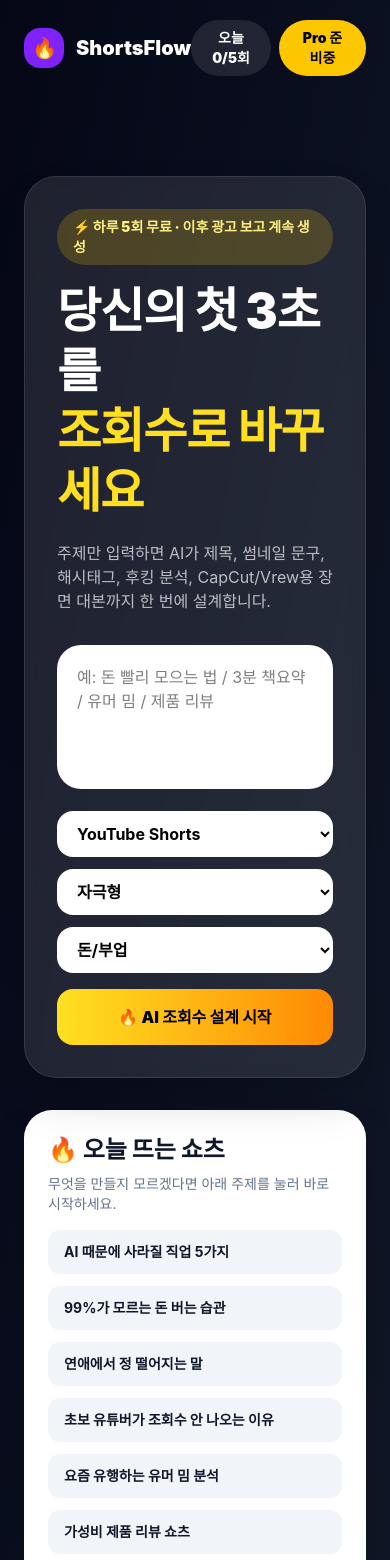
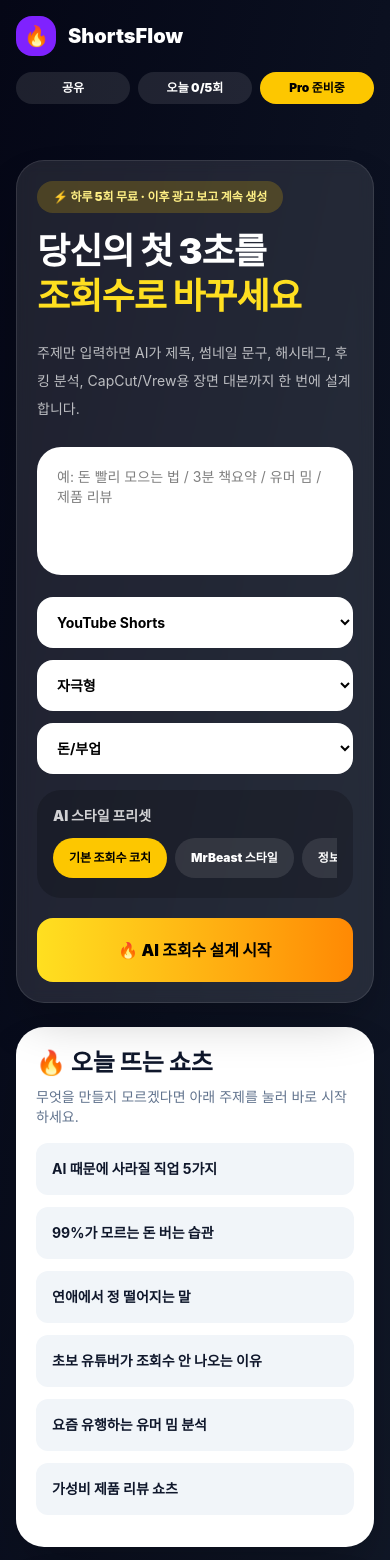
Before and after one commit to dlskfka-ux/shortsflow, a Next.js app: page / in a window 390 px wide. Shown: the top 1560 px of the page. Built offline with nearby package versions, Linux system fonts and the light colour scheme.

Commit message:
optimize mobile ui

```diff
--- a/app/page.tsx
+++ b/app/page.tsx
@@ -5,12 +5,23 @@ import { useEffect, useMemo, useState } from "react";
 const FREE_LIMIT = 5;
 const HISTORY_KEY = "shortsflow_history";
 
+const PRESETS = [
+  "기본 조회수 코치",
+  "MrBeast 스타일",
+  "정보형 스타일",
+  "돈/부업 스타일",
+  "밈/유머 스타일",
+  "책요약 스타일",
+  "영화리뷰 스타일",
+];
+
 type HistoryItem = {
   id: string;
   topic: string;
   category: string;
   platform: string;
   style: string;
+  preset: string;
   result: string;
   createdAt: string;
 };
@@ -43,6 +54,7 @@ export default function HomePage() {
   const [platform, setPlatform] = useState("YouTube Shorts");
   const [style, setStyle] = useState("자극형");
   const [category, setCategory] = useState("돈/부업");
+  const [preset, setPreset] = useState("기본 조회수 코치");
   const [loading, setLoading] = useState(false);
   const [result, setResult] = useState("");
   const [showAdModal, setShowAdModal] = useState(false);
@@ -72,7 +84,6 @@ export default function HomePage() {
       thumbnails: extractSection(result, "썸네일 문구"),
       hashtags: extractSection(result, "해시태그"),
       sceneScript: extractSection(result, "CapCut/Vrew용 장면 대본"),
-      script: extractSection(result, "쇼츠 대본"),
     };
   }, [result]);
 
@@ -94,6 +105,7 @@ export default function HomePage() {
       category,
       platform,
       style,
+      preset,
       result: newResult,
       createdAt: new Date().toLocaleString("ko-KR"),
     };
@@ -108,6 +120,7 @@ export default function HomePage() {
     setCategory(item.category);
     setPlatform(item.platform);
     setStyle(item.style);
+    setPreset(item.preset || "기본 조회수 코치");
     setResult(item.result);
     window.scrollTo({ top: 0, behavior: "smooth" });
   }
@@ -155,6 +168,7 @@ export default function HomePage() {
           platform,
           style,
           category,
+          preset,
         }),
       });
 
@@ -167,7 +181,7 @@ export default function HomePage() {
       setResult(data.result);
       increaseUsage();
       saveHistory(data.result);
-    } catch (error) {
+    } catch {
       alert("AI 생성 중 오류가 발생했습니다.");
     } finally {
       setLoading(false);
@@ -180,9 +194,43 @@ export default function HomePage() {
     alert("복사되었습니다.");
   }
 
+  async function shareSite() {
+    const url = window.location.href;
+    const shareText = `🔥 ShortsFlow\nAI가 쇼츠 제목, 썸네일 문구, 해시태그, 장면 대본까지 만들어주는 무료 툴\n\n${url}`;
+
+    if (navigator.share) {
+      await navigator.share({
+        title: "ShortsFlow",
+        text: shareText,
+        url,
+      });
+      return;
+    }
+
+    await navigator.clipboard.writeText(shareText);
+    alert("공유 문구와 링크가 복사되었습니다.");
+  }
+
+  async function shareResult() {
+    const url = window.location.href;
+    const shareText = `🔥 ShortsFlow로 만든 쇼츠 아이디어\n\n주제: ${topic}\n프리셋: ${preset}\n바이럴 점수: ${parsed.score}/100\n\n${parsed.titles || ""}\n\n${url}`;
+
+    if (navigator.share) {
+      await navigator.share({
+        title: "ShortsFlow 결과",
+        text: shareText,
+        url,
+      });
+      return;
+    }
+
+    await navigator.clipboard.writeText(shareText);
+    alert("공유용 결과가 복사되었습니다.");
+  }
+
   return (
     <main className="min-h-screen bg-gradient-to-br from-[#050716] via-[#0b1020] to-[#111827] text-white">
-      <header className="flex items-center justify-between px-6 py-5">
+      <header className="flex flex-col gap-4 px-4 py-4 sm:flex-row sm:items-center sm:justify-between sm:px-6 sm:py-5">
         <div className="flex items-center gap-3 text-xl font-black">
           <span className="grid h-10 w-10 place-items-center rounded-2xl bg-violet-600">
             🔥
@@ -190,33 +238,40 @@ export default function HomePage() {
           ShortsFlow
         </div>
 
-        <div className="flex gap-2">
-          <button className="rounded-full bg-white/10 px-4 py-2 text-sm font-black">
+        <div className="grid grid-cols-3 gap-2 sm:flex">
+          <button
+            onClick={shareSite}
+            className="rounded-full bg-white/10 px-3 py-2 text-xs font-black sm:px-4 sm:text-sm"
+          >
+            공유
+          </button>
+
+          <button className="rounded-full bg-white/10 px-3 py-2 text-xs font-black sm:px-4 sm:text-sm">
             오늘 {usageCount}/{FREE_LIMIT}회
           </button>
 
           <button
             onClick={() => setShowProModal(true)}
-            className="rounded-full bg-yellow-400 px-5 py-2 text-sm font-black text-black"
+            className="rounded-full bg-yellow-400 px-3 py-2 text-xs font-black text-black sm:px-5 sm:text-sm"
           >
             Pro 준비중
           </button>
         </div>
       </header>
 
-      <section className="mx-auto grid max-w-6xl grid-cols-1 gap-8 px-6 py-20 lg:grid-cols-[1.1fr_0.9fr]">
-        <div className="rounded-[32px] border border-white/10 bg-white/10 p-8 shadow-2xl backdrop-blur">
-          <div className="mb-4 inline-flex rounded-full bg-yellow-400/20 px-4 py-2 text-sm font-black text-yellow-200">
+      <section className="mx-auto grid max-w-6xl grid-cols-1 gap-6 px-4 py-10 sm:px-6 sm:py-16 lg:grid-cols-[1.1fr_0.9fr] lg:py-20">
+        <div className="rounded-[28px] border border-white/10 bg-white/10 p-5 shadow-2xl backdrop-blur sm:rounded-[32px] sm:p-8">
+          <div className="mb-4 inline-flex rounded-full bg-yellow-400/20 px-4 py-2 text-xs font-black text-yellow-200 sm:text-sm">
             ⚡ 하루 5회 무료 · 이후 광고 보고 계속 생성
           </div>
 
-          <h1 className="mb-5 text-5xl font-black leading-tight tracking-tight md:text-6xl">
+          <h1 className="mb-5 text-4xl font-black leading-tight tracking-tight sm:text-5xl md:text-6xl">
             당신의 첫 3초를
             <br />
             <span className="text-yellow-300">조회수로 바꾸세요</span>
           </h1>
 
-          <p className="mb-8 text-white/70">
+          <p className="mb-6 text-sm leading-7 text-white/70 sm:mb-8 sm:text-base">
             주제만 입력하면 AI가 제목, 썸네일 문구, 해시태그, 후킹 분석,
             CapCut/Vrew용 장면 대본까지 한 번에 설계합니다.
           </p>
@@ -225,14 +280,14 @@ export default function HomePage() {
             value={topic}
             onChange={(e) => setTopic(e.target.value)}
             placeholder="예: 돈 빨리 모으는 법 / 3분 책요약 / 유머 밈 / 제품 리뷰"
-            className="mb-4 h-36 w-full resize-none rounded-3xl bg-white p-5 text-black outline-none"
+            className="mb-4 h-32 w-full resize-none rounded-3xl bg-white p-5 text-sm text-black outline-none sm:h-36 sm:text-base"
           />
 
-          <div className="mb-4 grid grid-cols-1 gap-3 md:grid-cols-3">
+          <div className="mb-4 grid grid-cols-1 gap-3 sm:grid-cols-3">
             <select
               value={platform}
               onChange={(e) => setPlatform(e.target.value)}
-              className="rounded-2xl bg-white px-4 py-3 font-bold text-black outline-none"
+              className="rounded-2xl bg-white px-4 py-4 text-sm font-bold text-black outline-none sm:py-3"
             >
               <option>YouTube Shorts</option>
               <option>Instagram Reels</option>
@@ -242,7 +297,7 @@ export default function HomePage() {
             <select
               value={style}
               onChange={(e) => setStyle(e.target.value)}
-              className="rounded-2xl bg-white px-4 py-3 font-bold text-black outline-none"
+              className="rounded-2xl bg-white px-4 py-4 text-sm font-bold text-black outline-none sm:py-3"
             >
               <option>자극형</option>
               <option>정보형</option>
@@ -254,7 +309,7 @@ export default function HomePage() {
             <select
               value={category}
               onChange={(e) => setCategory(e.target.value)}
-              className="rounded-2xl bg-white px-4 py-3 font-bold text-black outline-none"
+              className="rounded-2xl bg-white px-4 py-4 text-sm font-bold text-black outline-none sm:py-3"
             >
               <option>돈/부업</option>
               <option>연애/심리</option>
@@ -266,17 +321,39 @@ export default function HomePage() {
             </select>
           </div>
 
+          <div className="mb-5 rounded-3xl bg-black/20 p-4">
+            <div className="mb-3 text-sm font-black text-white/80">
+              AI 스타일 프리셋
+            </div>
+
+            <div className="flex gap-2 overflow-x-auto pb-1 sm:flex-wrap sm:overflow-visible">
+              {PRESETS.map((item) => (
+                <button
+                  key={item}
+                  onClick={() => setPreset(item)}
+                  className={
+                    preset === item
+                      ? "shrink-0 rounded-full bg-yellow-400 px-4 py-3 text-xs font-black text-black sm:py-2 sm:text-sm"
+                      : "shrink-0 rounded-full bg-white/10 px-4 py-3 text-xs font-black text-white hover:bg-white/20 sm:py-2 sm:text-sm"
+                  }
+                >
+                  {item}
+                </button>
+              ))}
+            </div>
+          </div>
+
           <button
             onClick={handleGenerateClick}
             disabled={loading}
-            className="w-full rounded-2xl bg-gradient-to-r from-yellow-300 to-orange-400 py-4 font-black text-black transition hover:scale-[1.01] disabled:opacity-50"
+            className="w-full rounded-2xl bg-gradient-to-r from-yellow-300 to-orange-400 py-5 text-base font-black text-black transition hover:scale-[1.01] disabled:opacity-50 sm:py-4"
           >
             {loading ? "AI가 조회수 구조를 분석 중..." : "🔥 AI 조회수 설계 시작"}
           </button>
         </div>
 
         <aside className="space-y-5">
-          <div className="rounded-[28px] bg-white p-6 text-slate-900 shadow-2xl">
+          <div className="rounded-[28px] bg-white p-5 text-slate-900 shadow-2xl sm:p-6">
             <h2 className="mb-2 text-2xl font-black">🔥 오늘 뜨는 쇼츠</h2>
 
             <p className="mb-4 text-sm text-slate-500">
@@ -294,14 +371,14 @@ export default function HomePage() {
               <button
                 key={item}
                 onClick={() => setTopic(item)}
-                className="mb-3 w-full rounded-xl bg-slate-100 px-4 py-3 text-left text-sm font-bold hover:bg-slate-200"
+                className="mb-3 w-full rounded-xl bg-slate-100 px-4 py-4 text-left text-sm font-bold hover:bg-slate-200 sm:py-3"
               >
                 {item}
               </button>
             ))}
           </div>
 
-          <div className="rounded-[28px] bg-white p-6 text-slate-900 shadow-2xl">
+          <div className="rounded-[28px] bg-white p-5 text-slate-900 shadow-2xl sm:p-6">
             <div className="mb-4 flex items-center justify-between gap-3">
               <h2 className="text-xl font-black">최근 생성 기록</h2>
 
@@ -332,7 +409,11 @@ export default function HomePage() {
                     </div>
 
                     <div className="text-xs font-bold text-slate-500">
-                      {item.category} · {getScoreFromResult(item.result)}점 ·{" "}
+                      {item.category} · {item.preset} ·{" "}
+                      {getScoreFromResult(item.result)}점
+                    </div>
+
+                    <div className="mt-1 text-xs font-bold text-slate-400">
                       {item.createdAt}
                     </div>
                   </button>
@@ -344,26 +425,28 @@ export default function HomePage() {
       </section>
 
       {loading && (
-        <section className="mx-auto max-w-6xl px-6 pb-10">
-          <div className="rounded-[32px] border border-yellow-400/20 bg-yellow-400/10 p-8 shadow-2xl">
+        <section className="mx-auto max-w-6xl px-4 pb-10 sm:px-6">
+          <div className="rounded-[28px] border border-yellow-400/20 bg-yellow-400/10 p-5 shadow-2xl sm:rounded-[32px] sm:p-8">
             <div className="mb-3 flex items-center gap-3">
               <div className="h-4 w-4 animate-pulse rounded-full bg-yellow-300" />
 
-              <h2 className="text-2xl font-black text-yellow-200">
+              <h2 className="text-xl font-black text-yellow-200 sm:text-2xl">
                 AI가 조회수 구조 분석 중...
               </h2>
             </div>
 
             <p className="text-sm font-bold text-yellow-100/80">
-              제목, 썸네일, 해시태그, 후킹, 장면별 대본 구조를 분석하고 있습니다.
+              선택한 프리셋에 맞춰 제목, 썸네일, 해시태그, 장면별 대본을 설계하고 있습니다.
             </p>
           </div>
         </section>
       )}
 
       {result && (
-        <section className="mx-auto max-w-6xl px-6 pb-24">
-          <div className="mb-5 rounded-[32px] bg-gradient-to-r from-yellow-300 to-orange-400 p-6 text-slate-950 shadow-2xl">
+        <section className="mx-auto max-w-6xl px-4 pb-20 sm:px-6 sm:pb-24">
+          <div className="mb-5 rounded-[28px] bg-gradient-to-r from-yellow-300 to-orange-400 p-5 text-slate-950 shadow-2xl sm:rounded-[32px] sm:p-6">
+            <div className="flex flex-col gap-4 md:flex-row md:items-center md:justify-between">
+              <div>
                 <p className="text-sm font-black opacity-70">VIRAL SCORE</p>
                 <h2 className="text-5xl font-black">{parsed.score} / 100</h2>
 
@@ -371,6 +454,15 @@ export default function HomePage() {
                   AI가 후킹, 댓글 유도, 리텐션 가능성을 기준으로 조회수 잠재력을
                   점수화했습니다.
                 </p>
+              </div>
+
+              <button
+                onClick={shareResult}
+                className="rounded-2xl bg-slate-950 px-5 py-4 text-sm font-black text-white sm:py-3"
+              >
+                결과 공유
+              </button>
+            </div>
           </div>
 
           <div className="mb-5 grid gap-5 md:grid-cols-3">
@@ -400,10 +492,10 @@ export default function HomePage() {
             />
           </div>
 
-          <div className="mb-5 rounded-[32px] bg-white p-8 text-slate-900 shadow-2xl">
+          <div className="mb-5 rounded-[28px] bg-white p-5 text-slate-900 shadow-2xl sm:rounded-[32px] sm:p-8">
             <div className="mb-5 flex flex-col gap-4 md:flex-row md:items-center md:justify-between">
               <div>
-                <h2 className="text-3xl font-black">
+                <h2 className="text-2xl font-black sm:text-3xl">
                   🎞 CapCut/Vrew용 장면 대본
                 </h2>
 
@@ -414,31 +506,31 @@ export default function HomePage() {
 
               <button
                 onClick={() => copyText(parsed.sceneScript)}
-                className="rounded-xl bg-yellow-400 px-4 py-2 text-sm font-black text-black"
+                className="rounded-xl bg-yellow-400 px-4 py-4 text-sm font-black text-black sm:py-2"
               >
                 장면 대본 복사
               </button>
             </div>
 
-            <pre className="whitespace-pre-wrap rounded-2xl bg-slate-100 p-6 text-sm leading-7">
+            <pre className="max-h-[520px] overflow-auto whitespace-pre-wrap rounded-2xl bg-slate-100 p-5 text-sm leading-7 sm:p-6">
               {parsed.sceneScript || "장면 대본 결과 없음"}
             </pre>
           </div>
 
-          <div className="rounded-[32px] bg-white p-8 text-slate-900 shadow-2xl">
+          <div className="rounded-[28px] bg-white p-5 text-slate-900 shadow-2xl sm:rounded-[32px] sm:p-8">
             <div className="mb-5 flex flex-col gap-4 md:flex-row md:items-center md:justify-between">
               <div>
-                <h2 className="text-3xl font-black">📄 전체 결과</h2>
+                <h2 className="text-2xl font-black sm:text-3xl">📄 전체 결과</h2>
 
                 <p className="mt-2 text-sm font-bold text-slate-500">
                   전체 결과를 복사해서 촬영 대본, 편집 메모, 콘텐츠 기획안으로 사용할 수 있습니다.
                 </p>
               </div>
 
-              <div className="flex gap-2">
+              <div className="grid grid-cols-2 gap-2 sm:flex">
                 <button
                   onClick={() => copyText(result)}
-                  className="rounded-xl bg-yellow-400 px-4 py-2 text-sm font-black text-black"
+                  className="rounded-xl bg-yellow-400 px-4 py-4 text-sm font-black text-black sm:py-2"
                 >
                   전체 복사
                 </button>
@@ -446,14 +538,14 @@ export default function HomePage() {
                 <button
                   onClick={handleGenerateClick}
                   disabled={loading}
-                  className="rounded-xl bg-slate-900 px-4 py-2 text-sm font-black text-white disabled:opacity-50"
+                  className="rounded-xl bg-slate-900 px-4 py-4 text-sm font-black text-white disabled:opacity-50 sm:py-2"
                 >
                   다시 생성
                 </button>
               </div>
             </div>
 
-            <pre className="whitespace-pre-wrap rounded-2xl bg-slate-100 p-6 text-sm leading-7">
+            <pre className="max-h-[520px] overflow-auto whitespace-pre-wrap rounded-2xl bg-slate-100 p-5 text-sm leading-7 sm:p-6">
               {result}
             </pre>
           </div>
@@ -461,8 +553,8 @@ export default function HomePage() {
       )}
 
       {showAdModal && (
-        <div className="fixed inset-0 z-50 grid place-items-center bg-black/70 px-6">
-          <div className="w-full max-w-md rounded-[32px] bg-white p-8 text-slate-900 shadow-2xl">
+        <div className="fixed inset-0 z-50 grid place-items-center bg-black/70 px-4">
+          <div className="w-full max-w-md rounded-[28px] bg-white p-6 text-slate-900 shadow-2xl sm:rounded-[32px] sm:p-8">
             <h2 className="mb-3 text-2xl font-black">
               무료 생성 횟수를 모두 사용했어요
             </h2>
@@ -496,8 +588,8 @@ export default function HomePage() {
       )}
 
       {showProModal && (
-        <div className="fixed inset-0 z-50 grid place-items-center bg-black/70 px-6">
-          <div className="w-full max-w-md rounded-[32px] bg-white p-8 text-slate-900 shadow-2xl">
+        <div className="fixed inset-0 z-50 grid place-items-center bg-black/70 px-4">
+          <div className="w-full max-w-md rounded-[28px] bg-white p-6 text-slate-900 shadow-2xl sm:rounded-[32px] sm:p-8">
             <div className="mb-4 inline-flex rounded-full bg-yellow-100 px-4 py-2 text-sm font-black text-yellow-800">
               Pro 준비중
             </div>
@@ -536,7 +628,7 @@ export default function HomePage() {
         </div>
       )}
 
-      <footer className="border-t border-white/10 px-6 py-8 text-center text-sm font-bold text-white/40">
+      <footer className="border-t border-white/10 px-4 py-8 text-center text-xs font-bold leading-6 text-white/40 sm:px-6 sm:text-sm">
         ShortsFlow · AI 조회수 설계 도구 · 무료 MVP 테스트 버전
       </footer>
     </main>
@@ -545,8 +637,8 @@ export default function HomePage() {
 
 function ResultCard({ title, text }: { title: string; text: string }) {
   return (
-    <div className="rounded-[28px] bg-white p-6 text-slate-900 shadow-2xl">
-      <h3 className="mb-3 text-xl font-black">{title}</h3>
+    <div className="rounded-[28px] bg-white p-5 text-slate-900 shadow-2xl sm:p-6">
+      <h3 className="mb-3 text-lg font-black sm:text-xl">{title}</h3>
 
       <p className="whitespace-pre-wrap text-sm font-bold leading-7 text-slate-600">
         {text}
@@ -570,12 +662,12 @@ function CopyCard({
     <div
       className={
         highlight
-          ? "rounded-[28px] bg-yellow-50 p-6 text-slate-900 shadow-2xl"
-          : "rounded-[28px] bg-white p-6 text-slate-900 shadow-2xl"
+          ? "rounded-[28px] bg-yellow-50 p-5 text-slate-900 shadow-2xl sm:p-6"
+          : "rounded-[28px] bg-white p-5 text-slate-900 shadow-2xl sm:p-6"
       }
     >
       <div className="mb-3 flex items-center justify-between gap-3">
-        <h3 className="text-xl font-black">{title}</h3>
+        <h3 className="text-lg font-black sm:text-xl">{title}</h3>
 
         <button
           onClick={onCopy}
```
Lines whose indentation alone changed are shown as unchanged.
